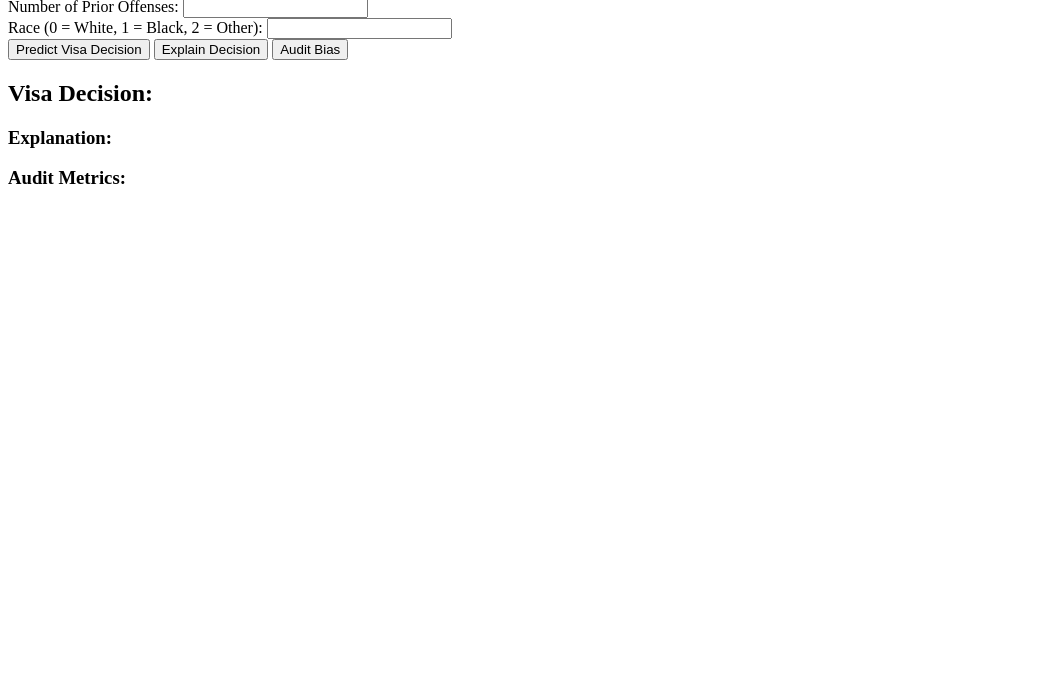
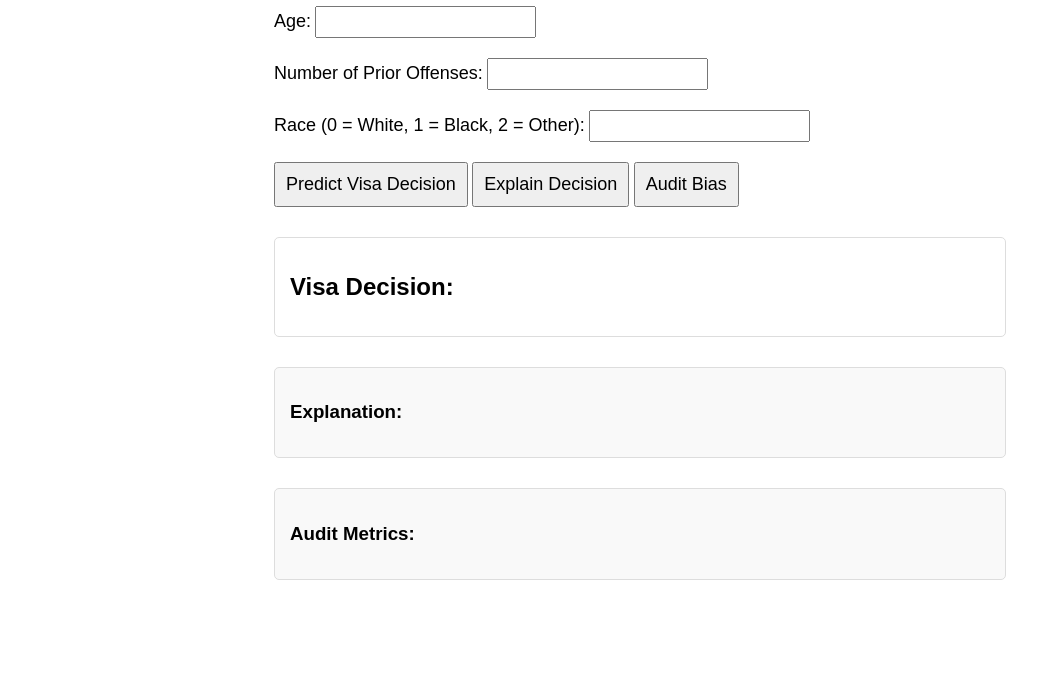
Before and after one commit to omerremogit/immigration_bias_frontend, a plain HTML site: page index.html in a window 1280 px wide. Shown: the part 104-800 px from the top of the page, without its empty margins (0-1061 px from the left). Drawn offline with Linux system fonts and the light colour scheme.

Commit message:
Update index.html

```diff
--- a/index.html
+++ b/index.html
@@ -4,19 +4,58 @@
   <meta charset="UTF-8">
   <meta name="viewport" content="width=device-width, initial-scale=1.0">
   <title>Immigration Visa Bias Auditing</title>
+  <style>
+    body {
+      font-family: Arial, sans-serif;
+      margin: 20px;
+      padding: 10px;
+    }
+    h1 {
+      text-align: center;
+    }
+    .container {
+      width: 60%;
+      margin: 0 auto;
+    }
+    .input-section {
+      margin-bottom: 20px;
+    }
+    label, button {
+      font-size: 18px;
+    }
+    input {
+      padding: 5px;
+      font-size: 16px;
+    }
+    button {
+      padding: 10px;
+      font-size: 18px;
+      cursor: pointer;
+    }
+    #result, #explanation, #audit {
+      margin-top: 30px;
+      padding: 15px;
+      border: 1px solid #ddd;
+      border-radius: 5px;
+    }
+    #audit, #explanation {
+      background-color: #f9f9f9;
+    }
+  </style>
 </head>
 <body>
   <h1>Immigration Visa Bias Auditing</h1>
 
-  <div>
+  <div class="container">
+    <div class="input-section">
       <label for="age">Age:</label>
       <input type="number" id="age" name="age" required>
     </div>
-  <div>
+    <div class="input-section">
       <label for="priorsCount">Number of Prior Offenses:</label>
       <input type="number" id="priorsCount" name="priorsCount" required>
     </div>
-  <div>
+    <div class="input-section">
       <label for="race">Race (0 = White, 1 = Black, 2 = Other):</label>
       <input type="number" id="race" name="race" required>
     </div>
@@ -33,12 +72,13 @@
 
     <div id="explanation">
       <h3>Explanation:</h3>
-    <pre id="explanationText"></pre>
+      <p id="explanationText"></p>
     </div>
 
     <div id="audit">
       <h3>Audit Metrics:</h3>
-    <pre id="auditMetrics"></pre>
+      <p id="auditMetrics"></p>
+    </div>
   </div>
 
   <script>
@@ -83,7 +123,14 @@
       });
 
       const data = await response.json();
-      document.getElementById('explanationText').innerText = JSON.stringify(data.explanation, null, 2);
+
+      // Simplify explanation for users
+      let explanationText = "The explanation for the decision is based on the following criteria:\n\n";
+      data.explanation.forEach(([rule, importance]) => {
+        explanationText += `${rule} (Impact: ${importance > 0 ? "Positive" : "Negative"})\n`;
+      });
+
+      document.getElementById('explanationText').innerText = explanationText;
     });
 
     // Audit Bias
@@ -93,7 +140,17 @@
       });
 
       const data = await response.json();
-      document.getElementById('auditMetrics').innerText = `Disparate Impact: ${data.disparate_impact}\nMean Difference: ${data.mean_difference}`;
+
+      // Provide simple interpretation for audit metrics
+      const disparateImpactText = data.disparate_impact < 0.8
+        ? `Disparate Impact: ${data.disparate_impact} (This indicates potential bias in the decisioning process. A value below 0.8 suggests bias.)`
+        : `Disparate Impact: ${data.disparate_impact} (This value suggests no significant bias.)`;
+
+      const meanDifferenceText = data.mean_difference < 0
+        ? `Mean Difference: ${data.mean_difference} (This suggests the decisioning is biased against the unprivileged group.)`
+        : `Mean Difference: ${data.mean_difference} (This indicates less or no bias between groups.)`;
+
+      document.getElementById('auditMetrics').innerText = `${disparateImpactText}\n${meanDifferenceText}`;
     });
   </script>
 </body>
```
Lines whose indentation alone changed are shown as unchanged.
